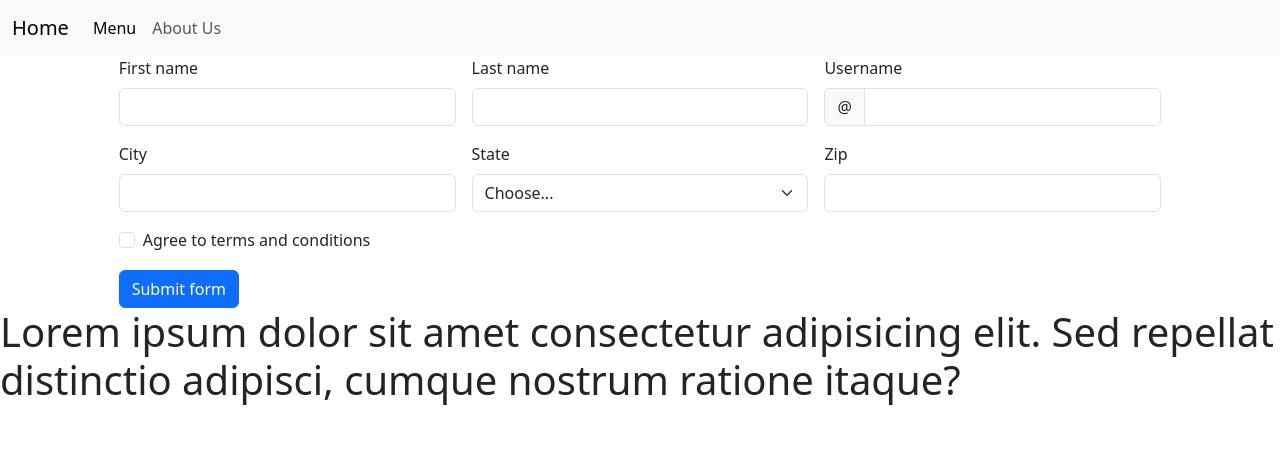
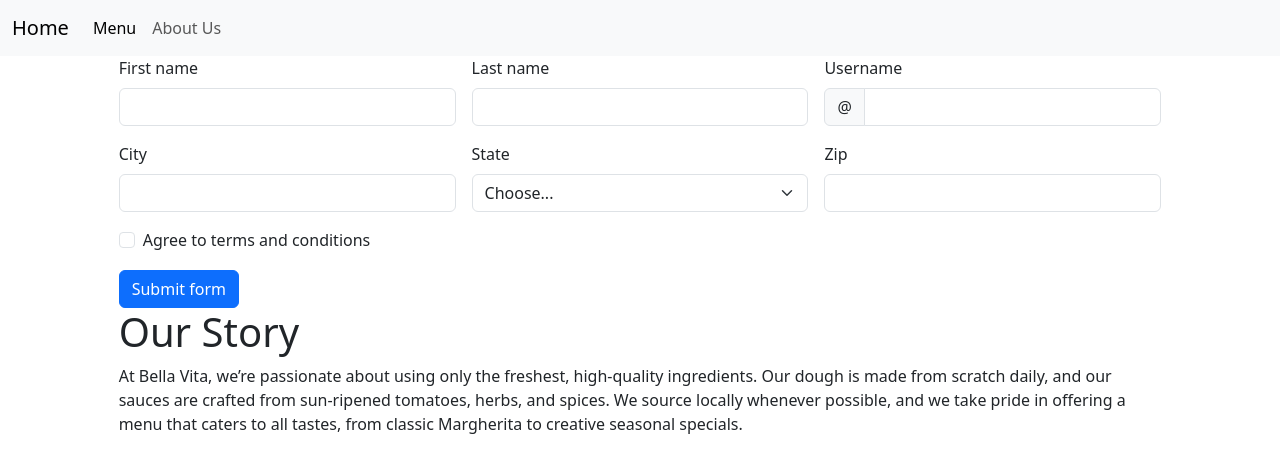
Before and after one commit to JespeyW26/first-project, a plain HTML site: page about.html in a window 1280 px wide. Drawn offline with nearby package versions, Linux system fonts and the light colour scheme.

Commit message:
Replaced lorem content in About Us page

```diff
--- a/about.html
+++ b/about.html
@@ -96,13 +96,15 @@
                       <button class="btn btn-primary" type="submit">Submit form</button>
                     </div>
                   </form>
+                  <h1>Our Story</h1>
+      <p>At Bella Vita, we’re passionate about using only the freshest, high-quality ingredients. Our dough is made from scratch daily, and our sauces are crafted from sun-ripened tomatoes, herbs, and spices. We source locally whenever possible, and we take pride in offering a menu that caters to all tastes, from classic Margherita to creative seasonal specials.</p>
             </div>
             <div class="col-1"></div>
         </div>
     </main>
     <footer></footer>
 
-      <h1>Lorem ipsum dolor sit amet consectetur adipisicing elit. Sed repellat distinctio adipisci, cumque nostrum ratione itaque?</h1>
+
       <script src="https://cdn.jsdelivr.net/npm/bootstrap@5.3.3/dist/js/bootstrap.bundle.min.js" integrity="sha384-YvpcrYf0tY3lHB60NNkmXc5s9fDVZLESaAA55NDzOxhy9GkcIdslK1eN7N6jIeHz" crossorigin="anonymous"></script>
 </body>
 </html>
```
Also changed, not shown: menu.html (+2 -2 lines).
